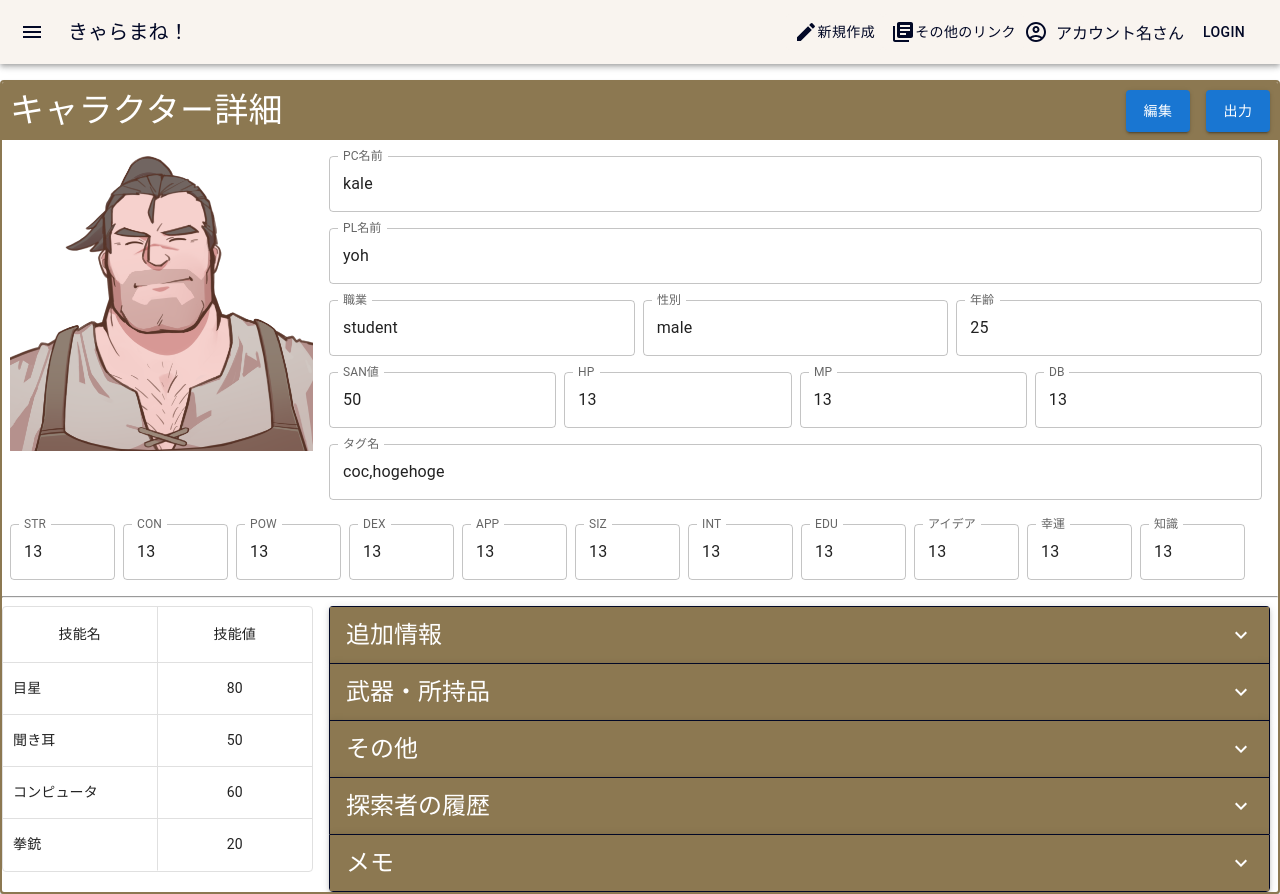
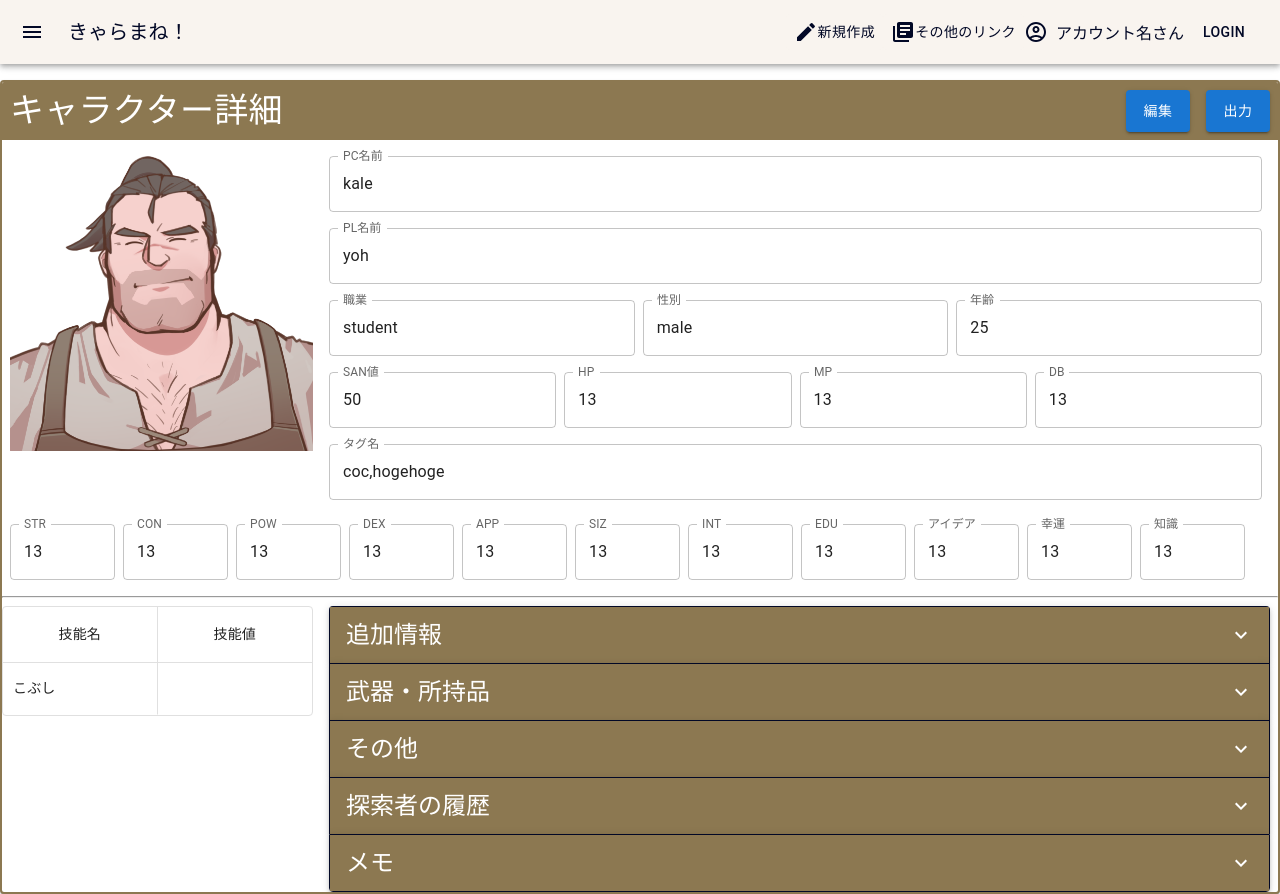
Before and after one commit to kitsystemyou/character-manager-frontend, a React (Create React App) app in the folder character-manager/: page /info/1/1 in a window 1280 px wide. Built offline with nearby package versions, Linux system fonts and the light colour scheme; no server answers.

Commit message:
feat/30 詳細画面に技能値を反映させるように修正＆合計値を計算

```diff
--- a/character-manager/src/components/creations/CharacterDetail.jsx
+++ b/character-manager/src/components/creations/CharacterDetail.jsx
@@ -74,15 +74,15 @@ export default function CharacterDetail(props){
         },
 
     ];
-    const rows = [
-        { id: 1,skillName:"目星",sum:80},
-        { id: 2,skillName:"聞き耳",sum:50},
-        { id: 3,skillName:"コンピュータ",sum:60},
-        { id: 4,skillName:"拳銃",sum:20},
-    ];
+    const rows = props.character.coc_skills.map((obj,index) => {
+        const {skill_name, summary} = obj;
+        const res = Object.assign({id:index+1},{skill_name},{summary});
+        console.log(res)
+        return res
+    });
     const columns = [
-        { field: 'skillName', headerName: '技能名', flex: 1, editable: false, sortable: true, headerAlign: 'center'},
-        { field: 'sum', headerName: '技能値', flex: 1, editable: false, sortable: true, headerAlign: 'center', align: 'center' },
+        { field: 'skill_name', headerName: '技能名', flex: 1, editable: false, sortable: true, headerAlign: 'center'},
+        { field: 'summary', headerName: '技能値', flex: 1, editable: false, sortable: true, headerAlign: 'center', align: 'center' },
     ];
     return(
         <Grid container>
--- a/character-manager/src/components/pages/CharacterInfo.jsx
+++ b/character-manager/src/components/pages/CharacterInfo.jsx
@@ -71,12 +71,14 @@ const CharacterInfo = () => {
     oneCharacter.id = character_id
     console.log("pathParams: ", game_system, character_id)
     useEffect( () => {
-    console.log("useEffect");
     characterAPI.getAll(oneCharacter.id).then( characterRes => { // API コール: character 取得
+        for(let i=0; i<characterRes.result.coc_skills.length; ++i){
+            const obj = characterRes.result.coc_skills[i]
+            characterRes.result.coc_skills[i].summary = obj.concern_point+obj.grow+obj.job_point+obj.other;
+        }
         console.log("characterRes", characterRes.result)
         setCharacter(characterRes.result) // 取得したデータで更新
       });
-    console.log("end of useEffect")
     }, [oneCharacter.id]);
 
     return (
```
